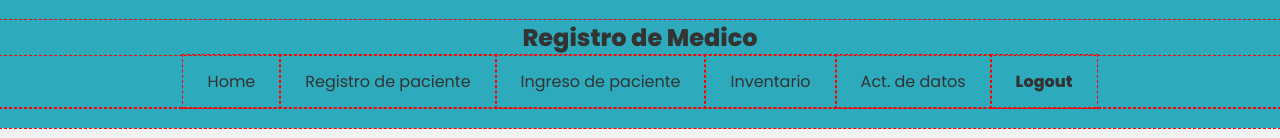
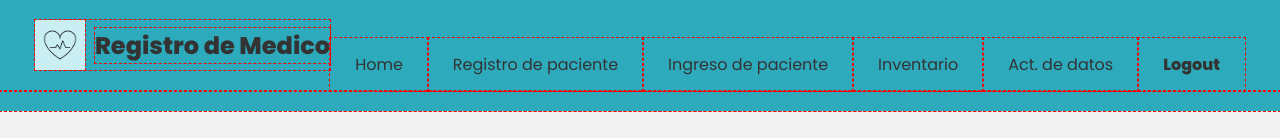
Before and after one commit to Montoya086/Proyecto_2_DB, a React (Create React App) app: page /registro in a window 1280 px wide. Shown: the top 138 px of the page. Built offline with nearby package versions, Linux system fonts and the light colour scheme; no server answers.

Commit message:
Update Component Header 3

```diff
--- a/src/index.scss
+++ b/src/index.scss
@@ -11,6 +11,23 @@
   img {
     width: 50px;
     height: auto;
+    transition: transform 0.2s ease-in-out;
+
+    &:hover {
+      animation: latido 0.5s infinite;
+    }
+}
+
+  @keyframes latido {
+    0% {
+      transform: scale(1);
+    }
+    50% {
+      transform: scale(1.1);
+    }
+    100% {
+      transform: scale(1);
+    }
   }
 
   h1 {
@@ -65,7 +82,7 @@
 .hamburger{
   position: fixed;
   z-index: 3;
-  right: 55px;
+  right: 30px;
   top: 18px;
   color: #fff;
   padding: 20px;
--- a/src/pages/components/Header.jsx
+++ b/src/pages/components/Header.jsx
@@ -23,7 +23,10 @@ const Header = ({ user_id, test, rol, pageTitle}) => {
             <h6>Bienvenido {test[0].nombre}</h6>
           </>
         ) : (
+            <div className="logo">
+            <img src={Logo} alt="MedicCare" />
             <h1>{pageTitle}</h1>
+        </div>
         )}
         <Link to={{ pathname: "/home", search: createSearchParams({ id: user_id }).toString() }}>Home</Link>
         <Link to={{ pathname: "/registro_paciente", search: createSearchParams({ id: user_id }).toString() }}>Registro de paciente</Link>
```
